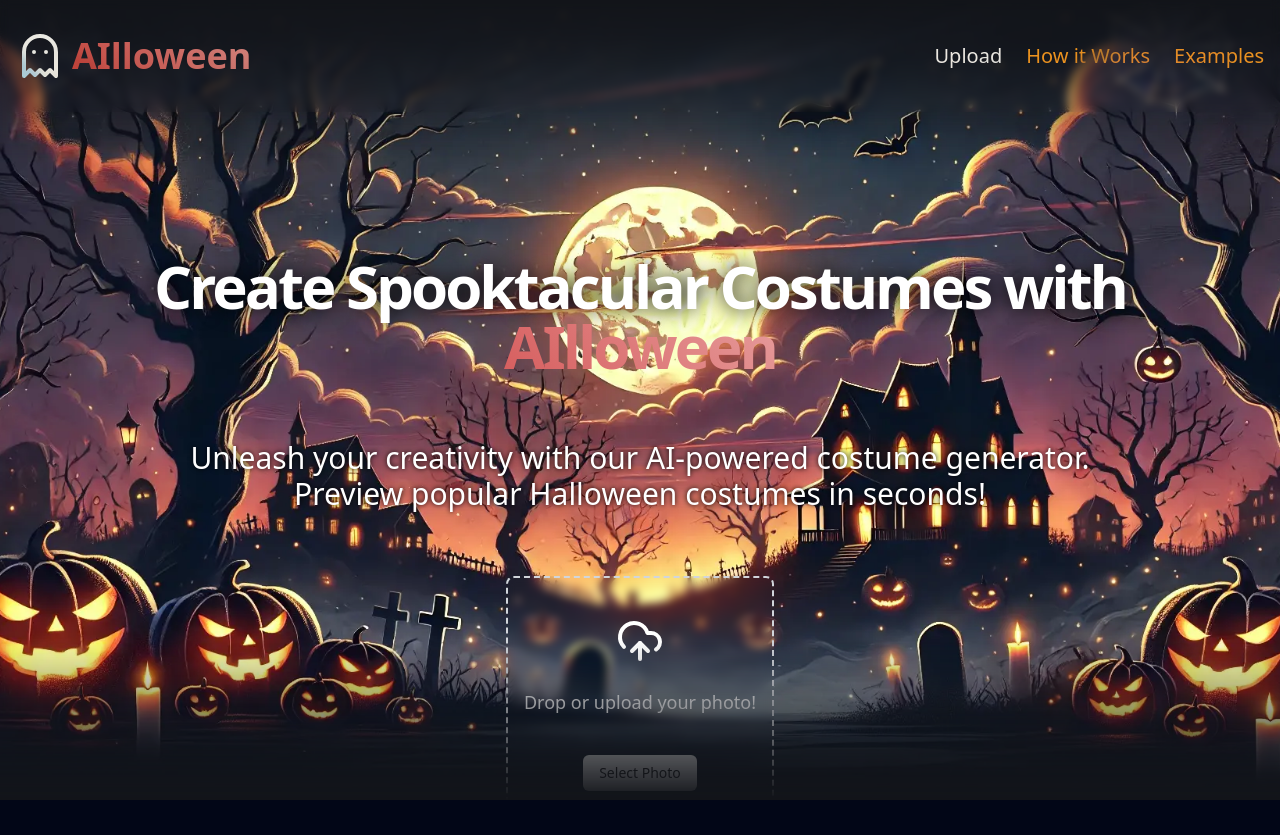
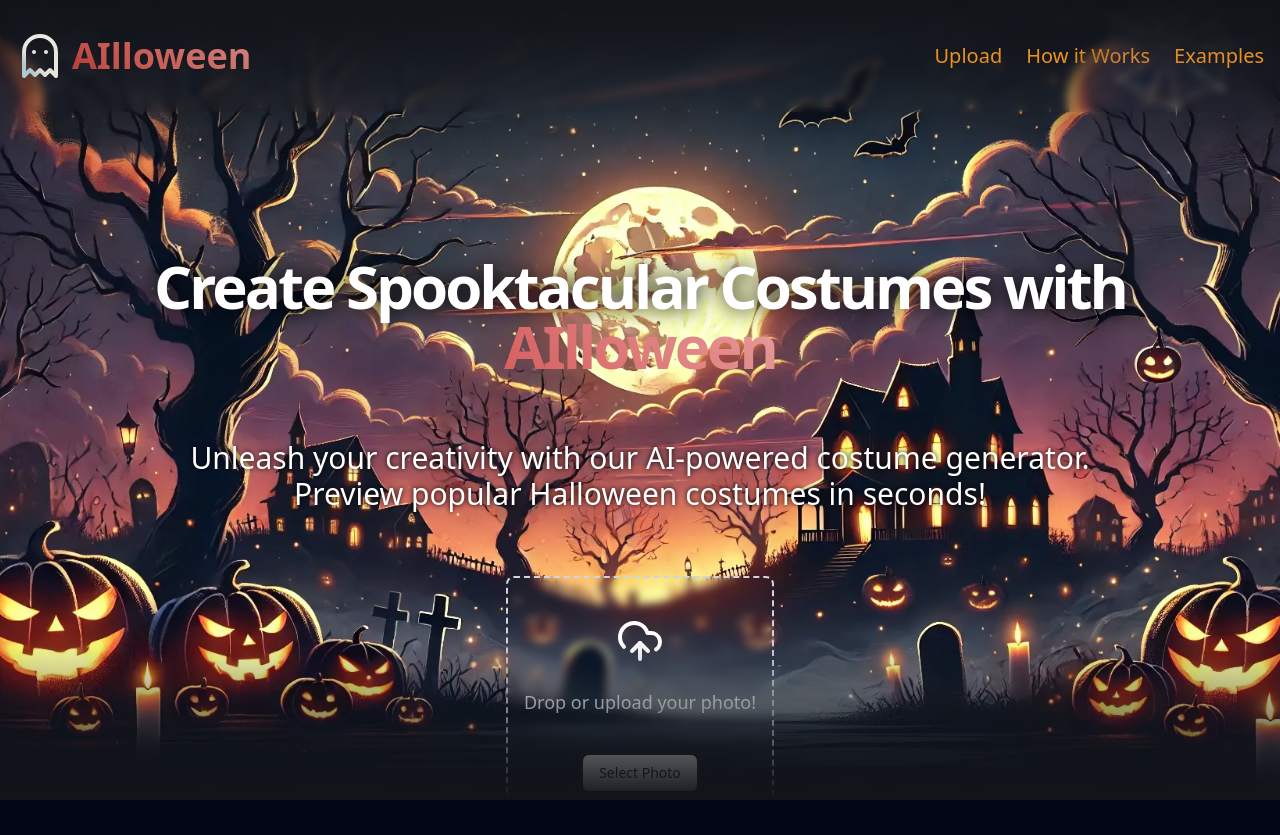
Before and after one commit to Fercho5656/AIlloween, an Astro site: page / in a window 1280 px wide. Shown: the top 835 px of the page. Built offline with nearby package versions, Linux system fonts and the light colour scheme; Astro itself is replaced by a stand-in of ours.

Commit message:
Refactor link style

```diff
--- a/src/components/Header.astro
+++ b/src/components/Header.astro
@@ -14,7 +14,7 @@ import { Ghost } from "lucide-react";
       <nav class="flex items-center space-x-6 text-xl">
         <a
           href="#hero"
-          class="font-medium text-primary hover:text-primary/80 transition-colors"
+          class="font-medium text-[color:--primary] hover:text-[color:--primary/80] transition-colors"
         >
           Upload
         </a>
```
